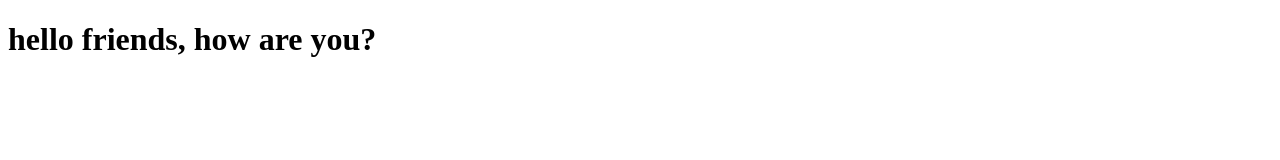
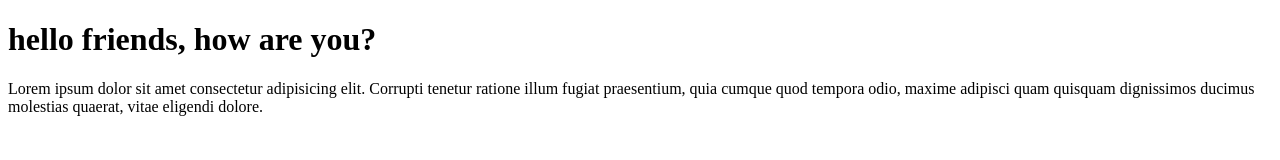
Before and after one commit to awtomatig00/web_project, a plain HTML site: page index.html in a window 1280 px wide. Drawn offline with Linux system fonts and the light colour scheme.

Commit message:
p tag added

```diff
--- a/index.html
+++ b/index.html
@@ -7,5 +7,6 @@
 </head>
 <body>
     <h1>hello friends, how are you?</h1>
+    <p>Lorem ipsum dolor sit amet consectetur adipisicing elit. Corrupti tenetur ratione illum fugiat praesentium, quia cumque quod tempora odio, maxime adipisci quam quisquam dignissimos ducimus molestias quaerat, vitae eligendi dolore.</p>
 </body>
 </html>
```
